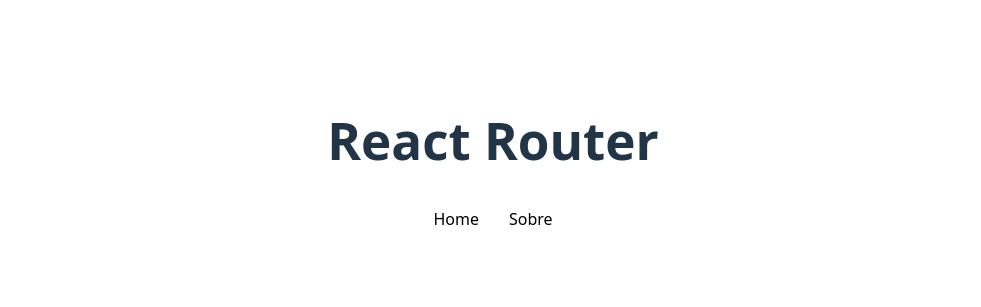
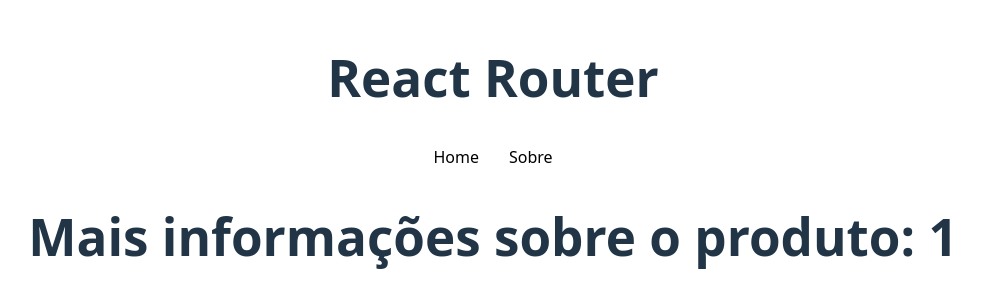
Before and after one commit to WhaleJucs/react-router, a React (Vite) app: page /products/1/info in a window 1280 px wide. Shown: the part 243-550 px from the top of the page, without its empty margins (147-1128 px from the left). Built offline with nearby package versions, Linux system fonts and the light colour scheme.

Commit message:
Implementação de Nested Routes

```diff
--- a/src/App.jsx
+++ b/src/App.jsx
@@ -10,6 +10,7 @@
 import Home from './pages/home'
 import About from './pages/About'
 import Product from './pages/Product'
+import Info from './pages/Info'
 
 function App() {
 
@@ -23,6 +24,9 @@
           <Route path='/' element={<Home />} />
           <Route path='/about' element={<About />} />
 
+          {/* 6 - nested route */}
+          <Route path='/products/:id/info' element={<Info />} />
+
           {/* 4 - rota dinâmica */}
           <Route path='/products/:id' element={<Product />} />
         </Routes>
--- /dev/null
+++ b/src/pages/Info.jsx
@@ -0,0 +1,12 @@
+import { useParams } from "react-router-dom"
+
+const Info = () => {
+    const { id } = useParams()
+  return (
+    <div>
+        <h1>Mais informações sobre o produto: {id}</h1>
+    </div>
+  )
+}
+
+export default Info
--- a/src/pages/Product.jsx
+++ b/src/pages/Product.jsx
@@ -1,12 +1,14 @@
 import { useParams } from "react-router-dom"
 import { useFetch } from "../hooks/useFetch"
+
+import { Link } from 'react-router-dom'
 
 const Product = () => {
     // 4 - rota dinâmica
     const { id } = useParams()
 
     // 5 - carregamento dado individual
-    const url = 'http://localhost:3000/products/' + id
+    const url = "http://localhost:3000/products/" + id
     const {data: product, loading, error} = useFetch(url)
 
     console.log(product)
@@ -20,6 +22,9 @@
         <div>
             <h1>{product.name}</h1>
             <p>R$: {product.price}</p>
+
+            {/* 6 - nested routes */}
+            <Link to={`/products/${product.id}/info`}>Mais informações</Link>
         </div>
     )}
     </>
```
